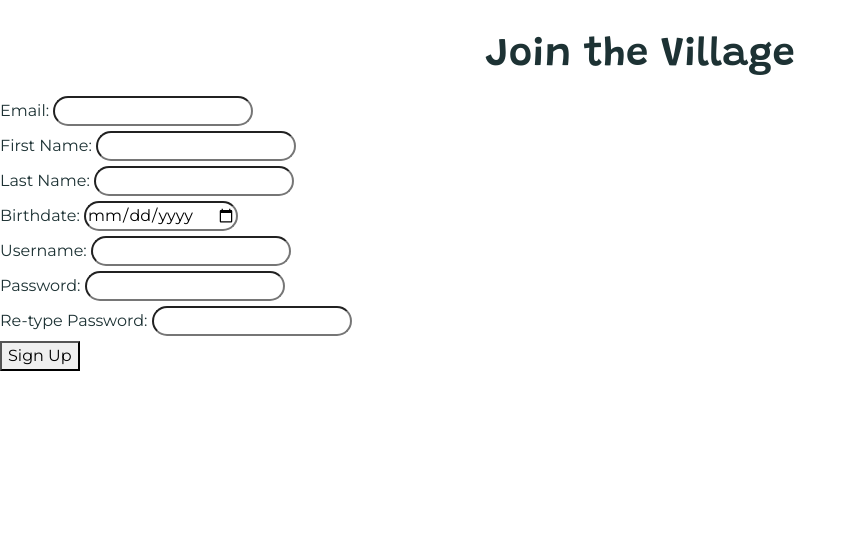
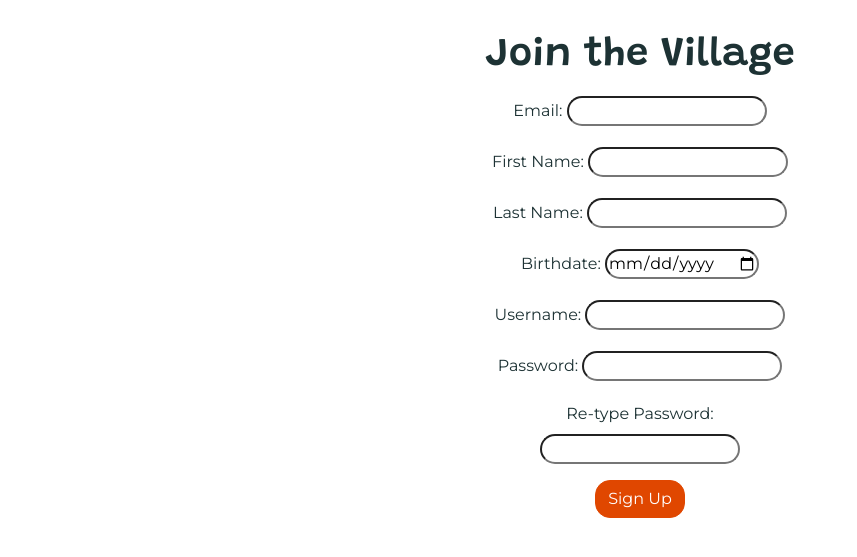
Before and after one commit to norrismei/bgvillage_marketplace, a Flask app: page /sign-up in a window 1280 px wide. Shown: the top 557 px of the page, without its empty margins (0-857 px from the left). Run offline with Flask 2, Linux system fonts and the light colour scheme; some libraries are stand-ins or nearby versions.

Commit message:
Centered sign up form and applied styling to button

```diff
--- a/server.py
+++ b/server.py
@@ -363,5 +363,5 @@ if __name__ == '__main__':
     # to run Flask app in dev environment
     # app.run(host='0.0.0.0', debug=True)
 
-    # to run Flask app in prod environment
+    # # to run Flask app in prod environment
     app.run()
--- a/templates/login.html
+++ b/templates/login.html
@@ -43,7 +43,6 @@
   <div class="row" id="login-signup-link">
     <div class="col-4 mx-auto text-center">
       <a href="/sign-up">Sign Up</a>
-
     </div>
   </div>
 </div>
--- a/templates/signup.html
+++ b/templates/signup.html
@@ -7,34 +7,40 @@
 
 {% block body %}
 
+<div class="container" id="signup-container">
+  <div class="row">
+    <div class="col">
       <h1>Join the Village</h1>
-
+    </div>
+  </div>
+  <div class="row">
+    <div class="col-4 mx-auto text-center">
       <form action="/process-sign-up" method="POST" id="signup-form">
 
-  <div id="email-field">
+        <div id="email-field" class="form-group">
           <label for="email-input">Email: </label>
-    <input type="email" name="email" id="email-input" value="{{ email }}" required>
+          <input type="email" name="email" id="email-input" value="{{ email }}" required />
           {% if email_warning %}
             An account already exists with that email
           {% endif %}
         </div>
 
-  <div>
+        <div class="form-group">
           <label for="first-name-input">First Name: </label>
           <input type="text" name="fname" id="first-name-input" value="{{ fname }}" required>
         </div>
 
-  <div>
+        <div class="form-group">
           <label for="last-name-input">Last Name: </label>
           <input type="text" name="lname" id="last-name-input" value="{{ lname }}" required>
         </div>
 
-  <div>
+        <div class="form-group">
           <label for="birthdate">Birthdate: </label>
           <input type="date" name="birthdate" id="birthdate" value="{{ birthdate }}">
         </div>
 
-  <div>
+        <div class="form-group">
           <label for="username-input">Username: </label>
           <input type="text" name="username" id="username-input" value="{{ username }}" required>
           {% if username_warning %}
@@ -42,7 +48,7 @@
           {% endif %}
         </div>
 
-  <div>
+        <div class="form-group">
           <label for="password-input">Password: </label>
           <input type="password" name="password" id="password-input" required>
           {% if password_warning %}
@@ -50,13 +56,16 @@
           {% endif %}
         </div>
 
-  <div>
+        <div class="form-group">
           <label for="repeat-password-input">Re-type Password: </label>
           <input type="password" name="repeat-password" id="repeat-password-input" required>
         </div>
 
-  <button type="submit">Sign Up</button>
+        <button type="submit" class="btn btn-primary">Sign Up</button>
       </form>
+    </div>
+  </div>
+</div>
 
 {# Bootstrap JS and Popper.js tags #}
 <script src="https://cdn.jsdelivr.net/npm/popper.js@1.16.1/dist/umd/popper.min.js" integrity="sha384-9/reFTGAW83EW2RDu2S0VKaIzap3H66lZH81PoYlFhbGU+6BZp6G7niu735Sk7lN" crossorigin="anonymous"></script>
```
Lines whose indentation alone changed are shown as unchanged.
